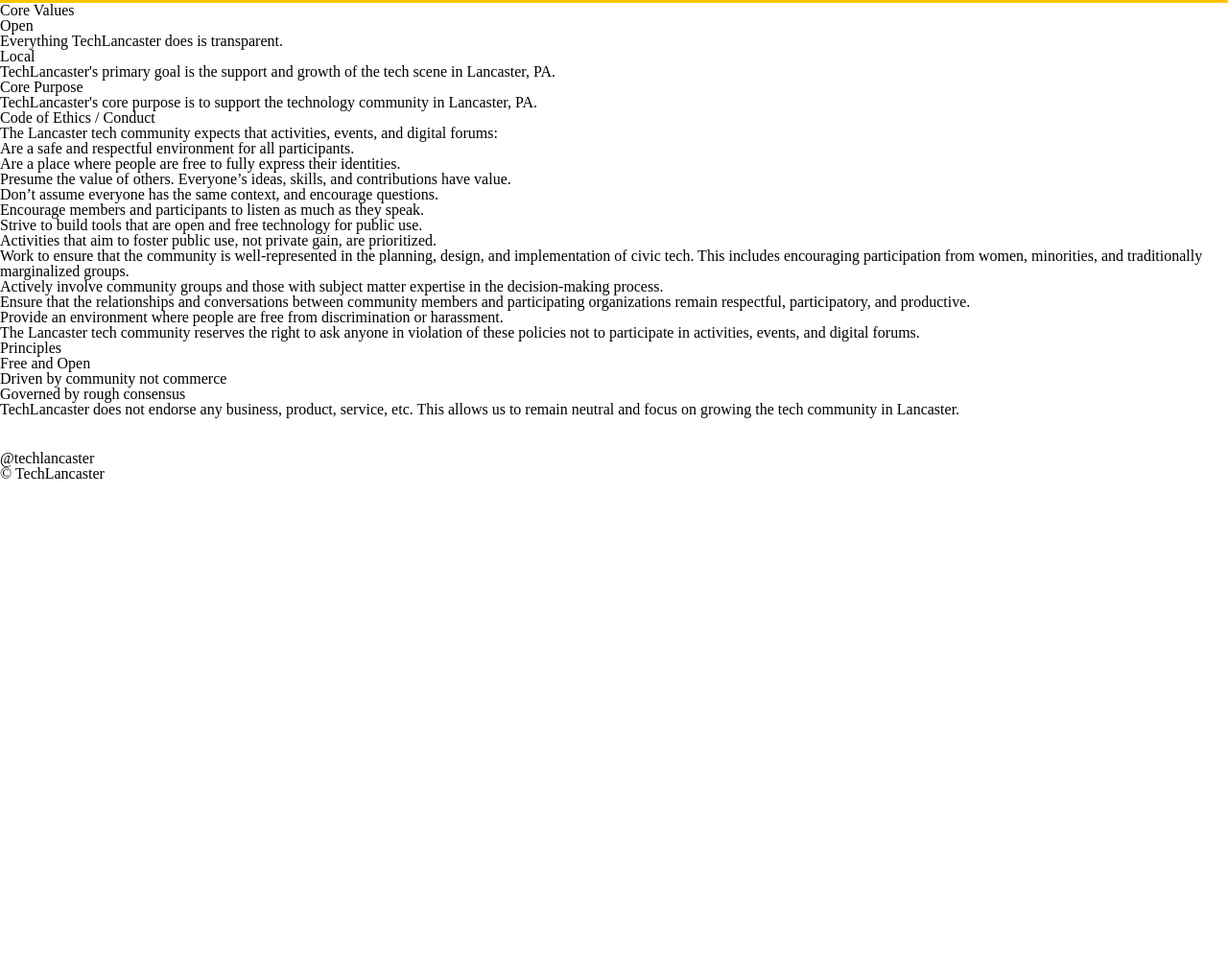
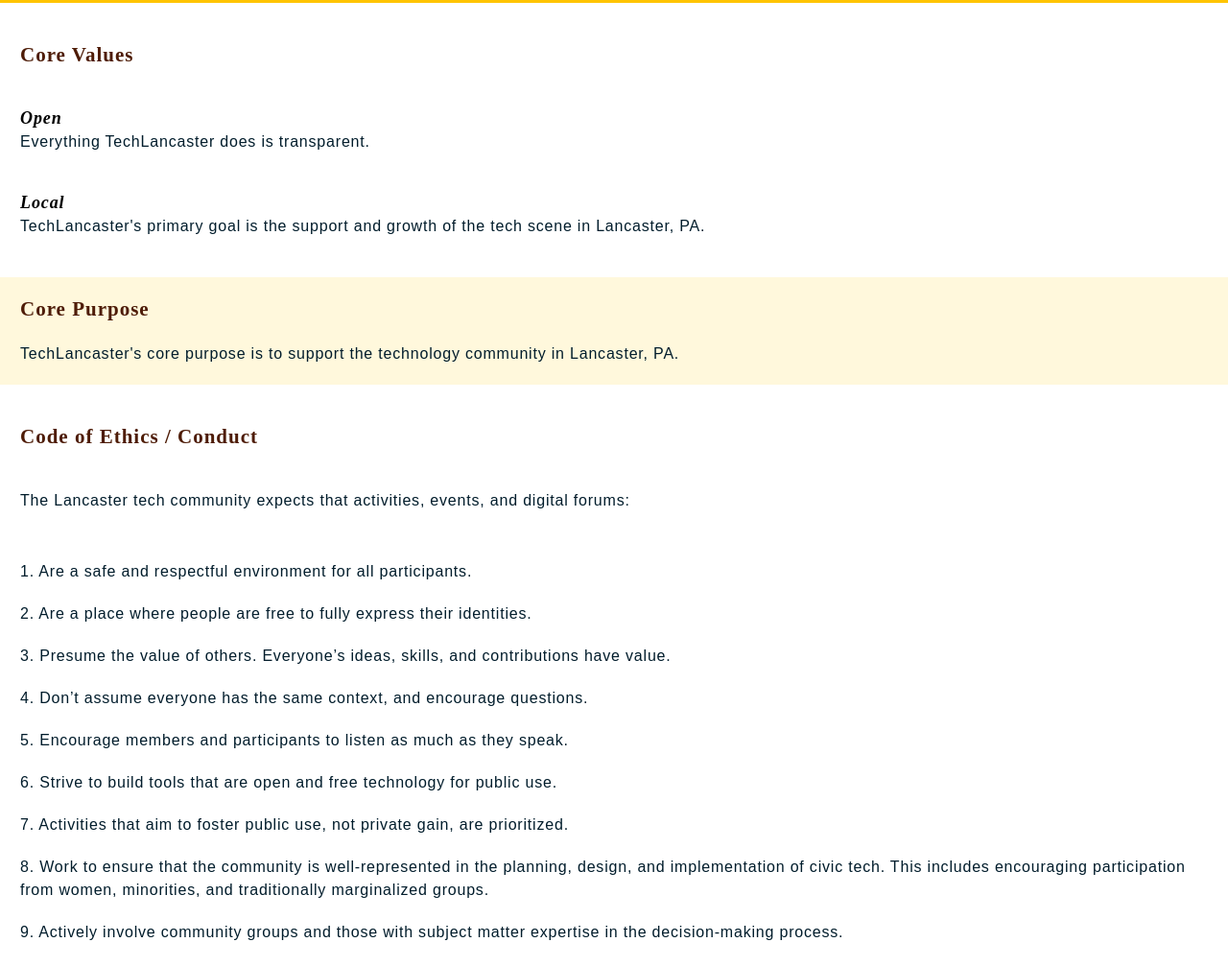
Before and after one commit to bobbyharrison/techlancaster-website, a plain HTML site: page community.html in a window 1280 px wide. Shown: the part 1324-2331 px from the top of the page at 96% size. Before the commit the page ends 1898 px from the top, so only its background shows below. Drawn offline with Linux system fonts and the light colour scheme; a web font is replaced by a local one.

Commit message:
all content in community section

```diff
--- a/community.html
+++ b/community.html
@@ -54,48 +54,44 @@
             <li>Lancaster Linux Users Group</li>
         </ul>
       </section>
-      <section>
-        <h2> Core Values </h2>
+      <section class="corevalues">
+        <h2 class="corevtitle"> Core Values </h2>
           <h3> Open </h3>
             <p>Everything TechLancaster does is transparent.</p>
           <h3> Local </h3>
             <p>TechLancaster's primary goal is the support and growth of the tech scene in Lancaster,   PA.</p>
       </section>
-      <section>
-        <h2> Core Purpose </h2>
+      <section class="corevalues">
+        <h2 class="corevtitle"> Core Purpose </h2>
           <p>TechLancaster's core purpose is to support the technology community in Lancaster, PA.</p>
       </section>
-      <section>
-        <h2> Code of Ethics / Conduct </h2>
-          <p>The Lancaster tech community expects that activities, events, and digital forums:</p>
-            <ul>
-              <li>Are a safe and respectful environment for all participants.
-              <li>Are a place where people are free to fully express their identities.</li>
-              <li>Presume the value of others. Everyone’s ideas, skills, and contributions have value.</p>
-              <li>Don’t assume everyone has the same context, and encourage questions.</li>
-              <li>Encourage members and participants to listen as much as they speak.</li>
-              <li>Strive to build tools that are open and free technology for public use.</li>
-              <li>Activities that aim to foster public use, not private gain, are prioritized.</li>
-              <li>Work to ensure that the community is well-represented in the planning, design, and    implementation of civic tech. This includes encouraging participation from women, minorities, and traditionally marginalized groups.</li>
-              <li>Actively involve community groups and those with subject matter expertise in the decision-making process.</li>
-              <li>Ensure that the relationships and conversations between community members and participating organizations remain respectful, participatory, and productive.</li>
-              <li>Provide an environment where people are free from discrimination or harassment.</li>
-            </ul>
-          <p>The Lancaster tech community reserves the right to ask anyone in violation of these policies not to participate in activities, events, and digital forums.</p>
+      <section class="corevalues">
+        <h2 class="corevtitle"> Code of Ethics / Conduct </h2>
+          <p class="expects">The Lancaster tech community expects that activities, events, and digital forums:</p>
+          <p>1. Are a safe and respectful environment for all participants.</p>
+          <p>2. Are a place where people are free to fully express their identities.</p>
+          <p>3. Presume the value of others. Everyone’s ideas, skills, and contributions have value.</p>
+          <p>4. Don’t assume everyone has the same context, and encourage questions.</p>
+          <p>5. Encourage members and participants to listen as much as they speak.</p>
+          <p>6. Strive to build tools that are open and free technology for public use.</p>
+          <p>7. Activities that aim to foster public use, not private gain, are prioritized.</p>
+          <p>8. Work to ensure that the community is well-represented in the planning, design, and    implementation of civic tech. This includes encouraging participation from women, minorities, and traditionally marginalized groups.</p>
+          <p>9. Actively involve community groups and those with subject matter expertise in the decision-making process.</p>
+          <p>10. Ensure that the relationships and conversations between community members and participating organizations remain respectful, participatory, and productive.</p>
+          <p>11. Provide an environment where people are free from discrimination or harassment.</p>
+          <p class="right">The Lancaster tech community reserves the right to ask anyone in violation of these policies not to participate in activities, events, and digital forums.</p>
       </section>
-    <section>
-        <h2> Principles </h2>
-          <ul>
-            <li>Free and Open</li>
-            <li>Driven by community not commerce</li>
-            <li>Governed by rough consensus</li>
-          </ul>
+    <section class="corevalues">
+        <h2 class="corevtitle"> Principles </h2>
+            <p>Free and Open</p>
+            <p>Driven by community not commerce</p>
+            <p>Governed by rough consensus</p>
     </section>
-    <section>
+    <section class="corevalues">
       <p>TechLancaster does not endorse any business, product, service, etc. This allows us to remain neutral and focus on growing the tech community in Lancaster.</p>
     </section>
       <footer>
-        <ul>
+        <ul class="footerul">
           <li> @techlancaster </li>
           <li> &copy; TechLancaster </li>
         </ul>
--- a/styles/styles.scss
+++ b/styles/styles.scss
@@ -9,6 +9,7 @@
 @import "meetup";
 @import "buttons";
 @import "ourmeetups";
+@import "values";
 body {
   min-width: 320px;
   overflow-x: hidden;
--- /dev/null
+++ b/styles/values.scss
@@ -0,0 +1,41 @@
+.corevalues {
+  h3 {
+    font-size: 18px;
+	  font-weight: bold;
+	  font-style: italic;
+	  line-height: 1.33;
+	  letter-spacing: 0.9px;
+    padding-top: 20px;
+  }
+    p {
+      font-family: 'DroidSerif', sans-serif;
+	    font-size: 16px;
+	    line-height: 1.5;
+	    letter-spacing: 0.8px;
+	    text-align: left;
+	    color: #021d2c;
+      padding-bottom: 20px;
+    }
+    margin: 21px 0px 21px 0px;
+    background-color: cornsilk;
+    padding: 0px 21px 0px 21px;
+}
+.corevtitle {
+  font-size: 21px;
+  font-weight: bold;
+  line-height: 1.33;
+  letter-spacing: 1px;
+  color: #4e1c07;
+  padding: 20px 0px 20px 0px;
+}
+.expects {
+  margin: 20px 0px 30px 0px;
+}
+.right {
+  font-weight: bold;
+  font-style: italic;
+  margin: 30px 0px 70px 0px;
+}
+.corevalues:nth-child(odd) {
+  background-color: white;
+}
```
Also changed, not shown: styles/styles.css, 1 other file.
